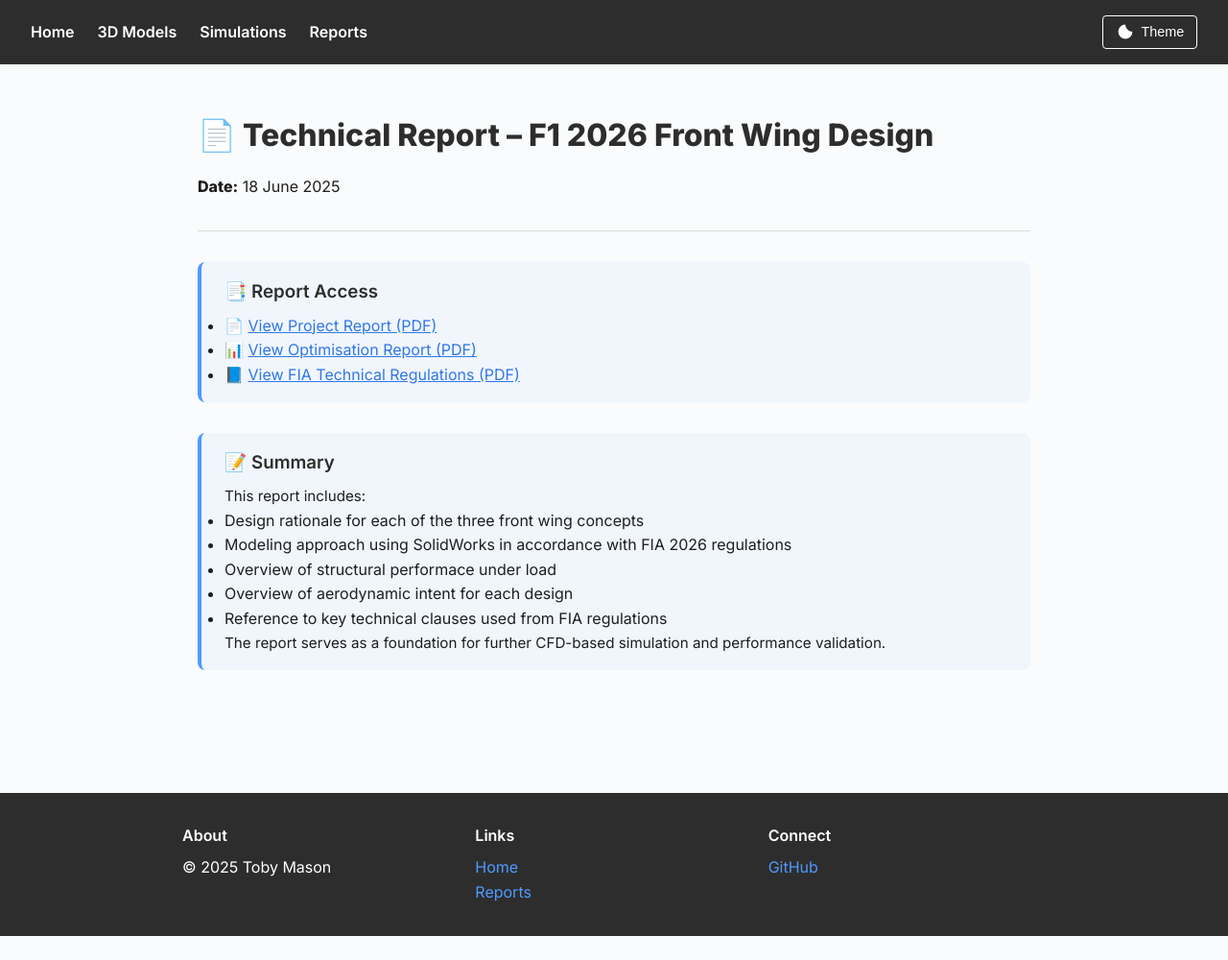
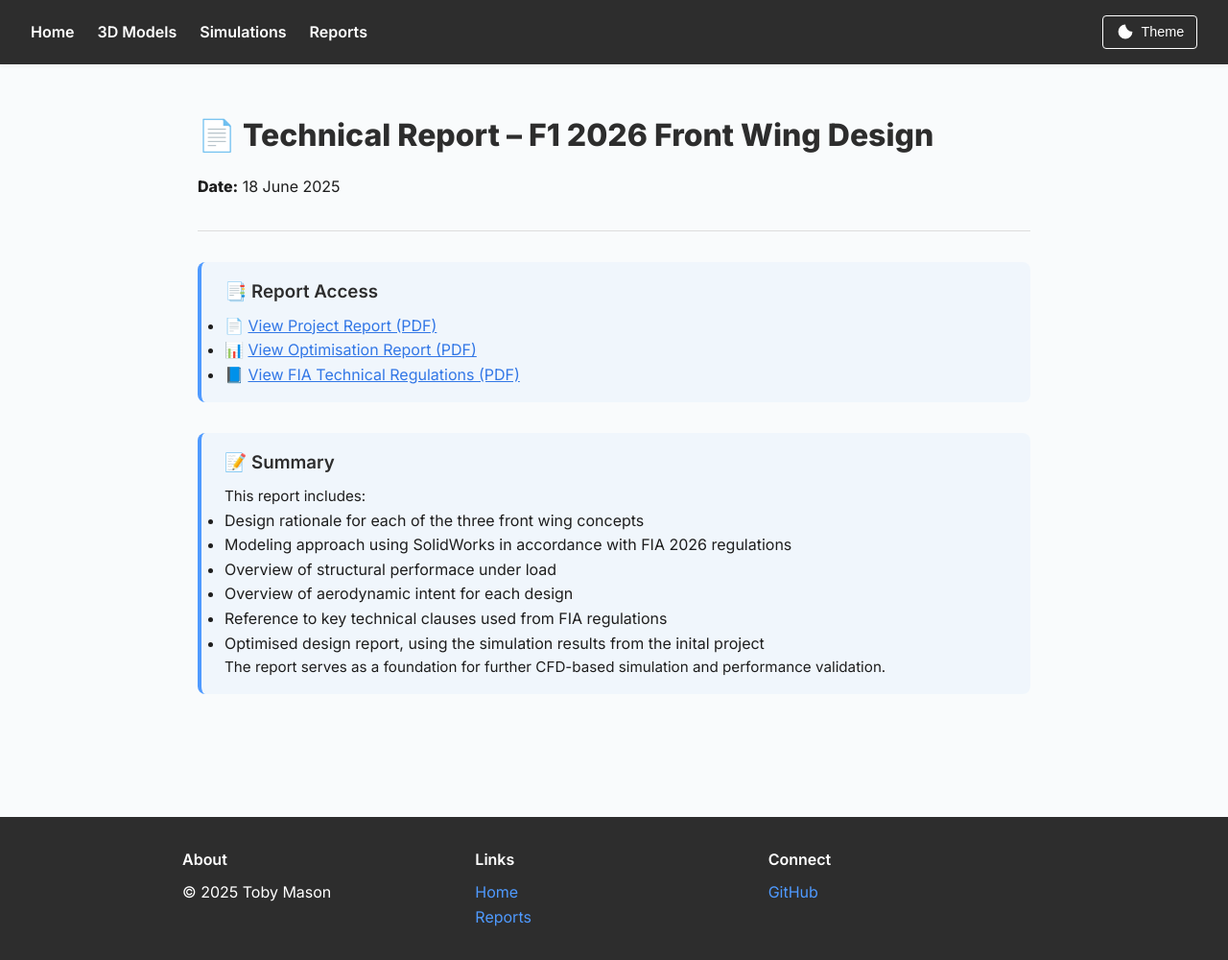
Before and after one commit to tob-mas/engineeringportfolio, a Jekyll site: the page built from reports/18.06.25/index.md, in a window 1280 px wide and 1000 px high. Shown: the whole window at 96% size. Built offline with Jekyll 4.4.1, drawn with Linux system fonts in a browser that asks for light colours.

Commit message:
Update index.md

```diff
--- a/reports/18.06.25/index.md
+++ b/reports/18.06.25/index.md
@@ -27,6 +27,7 @@ permalink: /reports/18.06.25/
     <li>Overview of structural performace under load</li>
     <li>Overview of aerodynamic intent for each design</li>
     <li>Reference to key technical clauses used from FIA regulations</li>
+    <li>Optimised design report, using the simulation results from the inital project</li>
   </ul>
   <p>The report serves as a foundation for further CFD-based simulation and performance validation.</p>
 </div>
```
